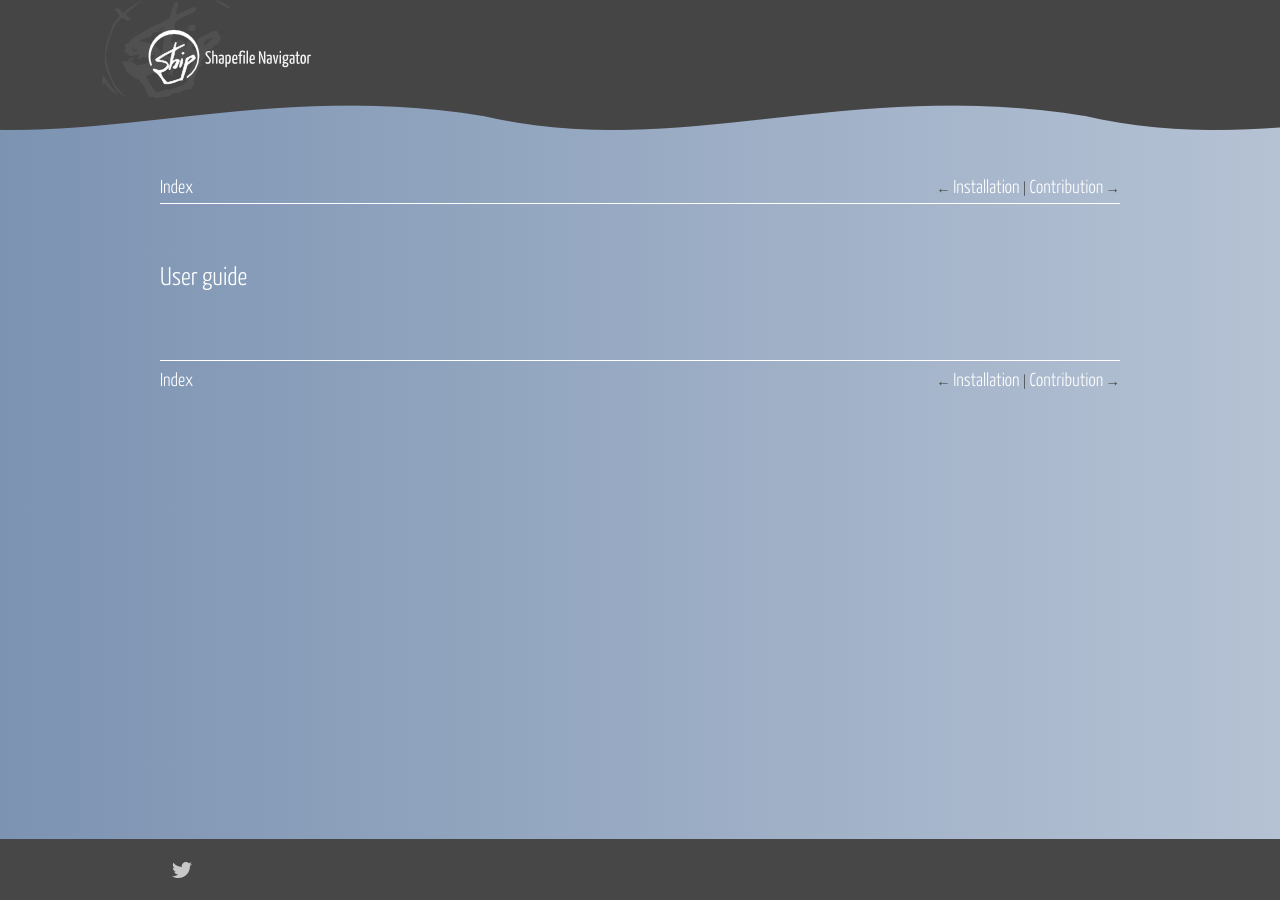
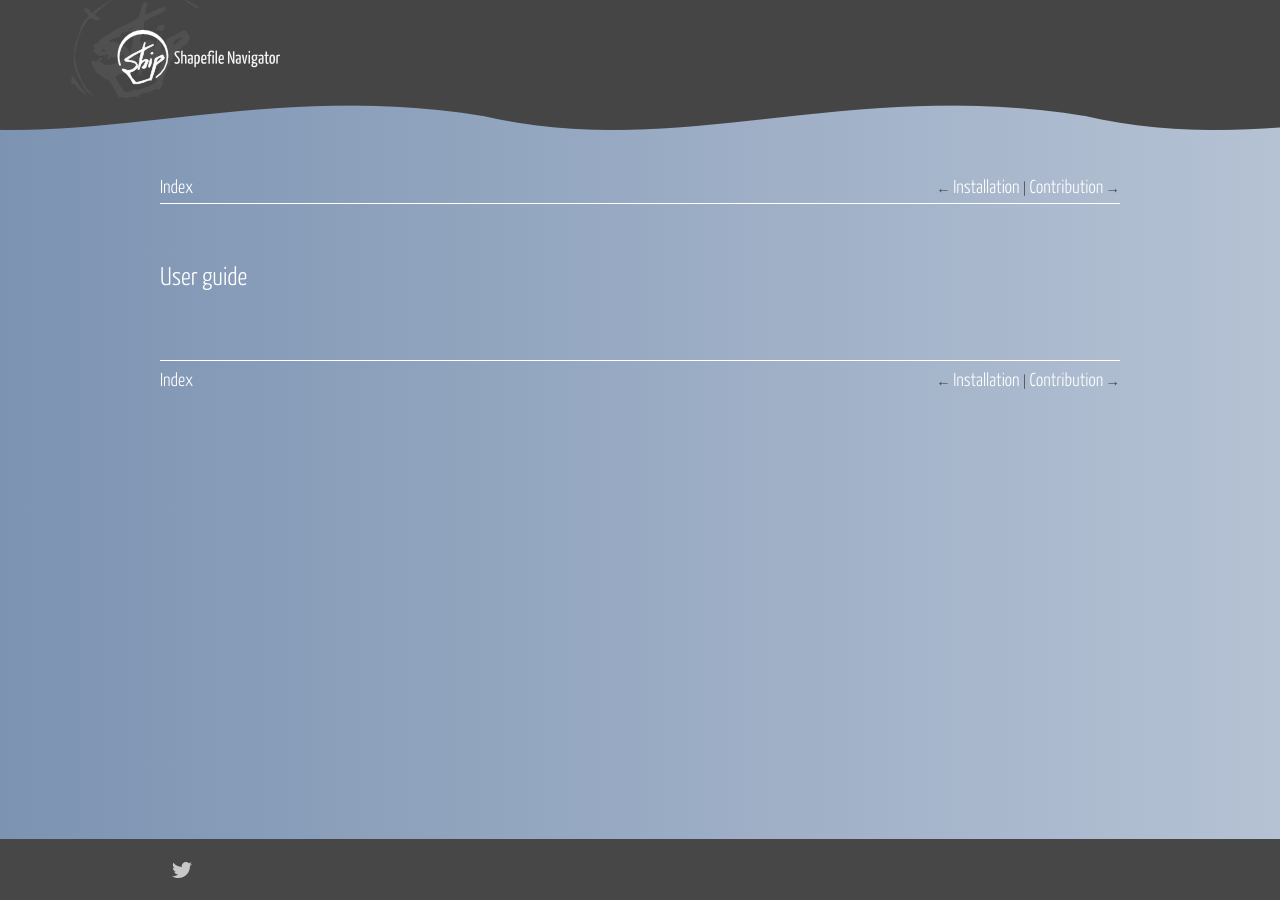
Before and after one commit to shipshp/shipshpfn, a Sphinx documentation site: the page built from docs/user_guide.rst, in a window 1280 px wide. Built offline with Sphinx 7.4.7, drawn with Linux system fonts in a browser that asks for light colours.

Commit message:
Docs: Changed some images @media weird behavior with RTD.

```diff
--- a/docs/theme/shipshpfn/static/style.css
+++ b/docs/theme/shipshpfn/static/style.css
@@ -118,7 +118,24 @@ pre, tt {
 }
 
 #header #logo-grunge {
-    margin-left: 8%;
+    margin: auto;
+    max-width: 60rem;
+}
+
+@media (min-width: 1200px) {
+    #header #logo-grunge img {
+        margin-left: -9.3%;
+    }
+}
+
+@media (max-width: 768px) {
+    #header #logo-grunge img {
+        width: auto;
+    }
+    #twitter img {
+        width: auto;
+        margin-left: 2%;
+    }
 }
 
 #waveband {
```
Also changed, not shown: docs/user_guide.rst (line endings or trailing spaces), 4 other files.
